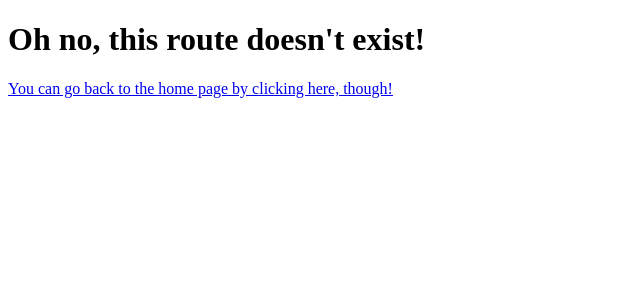
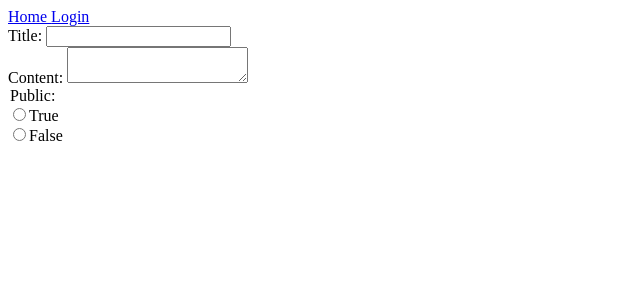
Before and after one commit to JBisquick/blog-api, a React (Vite) app in the folder blog-auth-client/: page /create-post in a window 1280 px wide. Shown: the top 300 px of the page, without its empty margins (0-640 px from the left). Built offline with nearby package versions, Linux system fonts and the light colour scheme.

Commit message:
Add create comment frm

```diff
--- a/blog-auth-client/src/App.jsx
+++ b/blog-auth-client/src/App.jsx
@@ -1,6 +1,7 @@
 import { usePostList } from './hooks/api';
 import PostCard from './components/PostCard';
 import Navigation from './components/Navigation';
+import { Link } from 'react-router-dom';
 
 function App() {
   const { postList, error, loading } = usePostList();
@@ -16,6 +17,7 @@ function App() {
   return (
     <>
       <Navigation></Navigation>
+      <Link to='/create-post'>Create Post</Link>
       {postList.allPosts.map((post) => (
         <PostCard post={post} key={post._id} ></PostCard>
       ))}
--- a/blog-auth-client/src/Router.jsx
+++ b/blog-auth-client/src/Router.jsx
@@ -1,6 +1,7 @@
 import App from './App';
 import ErrorPage from './ErrorPage';
 import Login from './components/Login';
+import CreatePost from './components/CreatePost';
 
 const routes = [
   {
@@ -12,6 +13,11 @@ const routes = [
     path: '/log-in',
     element: <Login />,
     errorElement: <ErrorPage />
+  },
+  {
+    path: '/create-post',
+    element: <CreatePost />,
+    errorElement: <ErrorPage />
   }
 ];
 
--- /dev/null
+++ b/blog-auth-client/src/components/CreatePost.jsx
@@ -0,0 +1,58 @@
+import Navigation from './Navigation';
+import { useState } from 'react';
+
+function CreatePost() {
+  const [ title, setTitle ] = useState('');
+  const [ content, setContent ] = useState('');
+  const [ pub, setPub ] = useState(false);
+
+  const onOptionChange = (e) => {
+    setPub(e.target.value)
+  }
+
+  return (
+    <>
+    <Navigation></Navigation>
+    <form>
+    <div>
+        <label htmlFor='title'>Title: </label>
+        <input id='title'
+          name='title'
+          type='text'
+          value={title}
+          onChange={(e) => setTitle(e.target.value)}
+          required />
+      </div>
+      <div>
+        <label htmlFor='content'>Content: </label>
+        <textarea id='content'
+          name='content'
+          value={content}
+          onChange={(e) => setContent(e.target.value)}
+          required />
+      </div>
+      <legend>Public: </legend>
+      <div>
+        <input type='radio'
+          id='true'
+          name='public'
+          value='true'
+          onChange={onOptionChange}
+          checked={pub === 'true'} />
+        <label htmlFor='true'>True </label>
+      </div>
+      <div>
+        <input type='radio'
+          id='false'
+          name='public'
+          value='false'
+          onChange={onOptionChange}
+          checked={pub === 'false'} />
+        <label htmlFor='false'>False </label>
+      </div>
+    </form>
+    </>
+  );
+}
+
+export default CreatePost;
```
